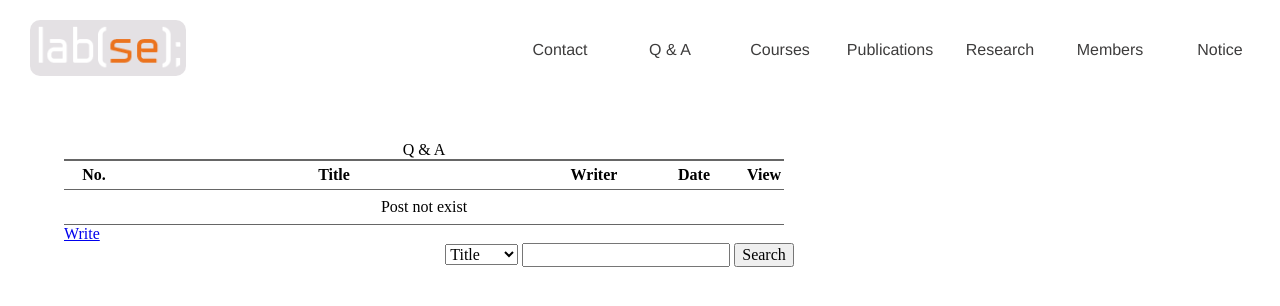
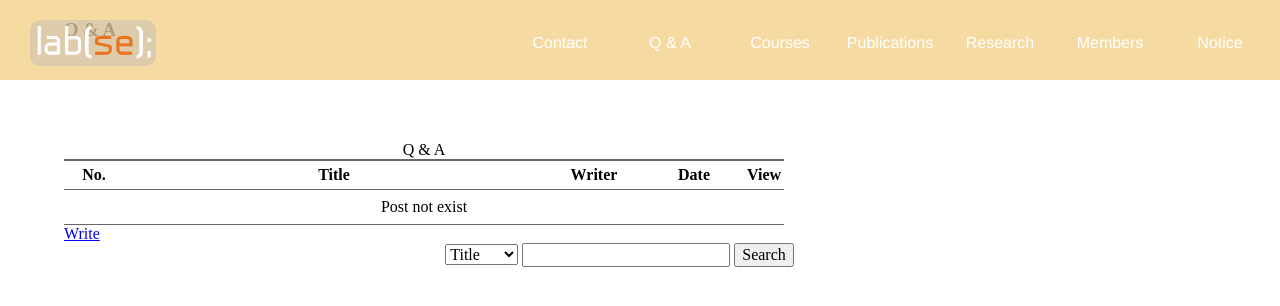
Before and after one commit to JuseobJang/webapp-project-selab, a PHP site: page /qa/board/index.php in a window 1280 px wide. Shown: the top 306 px of the page. Run offline with PHP 8.4, Linux system fonts and the light colour scheme; data that the repository does not hold is empty.

Commit message:
change menu color

```diff
--- a/css/menu.css
+++ b/css/menu.css
@@ -4,8 +4,8 @@ nav {
   top: 0;
   left: 0;
   width: 100%;
-  background: white;
-  height: 90px;
+  background: rgb(241, 204, 123, 0.7);
+  height: 80px;
 }
 
 nav a img {
@@ -13,8 +13,8 @@ nav a img {
   padding: 3px;
   float: left;
   background-color: rgba(185, 179, 185, 0.39);
-  height: 50px;
-  width: 150px;
+  height: 40px;
+  width: 120px;
   border-radius: 10px;
 }
 
@@ -25,7 +25,7 @@ nav ul {
 }
 
 nav ul li {
-  margin: 25px 10px 25px 0;
+  margin: 18px 10px 25px 0;
   border: 0;
   height: 30px;
   float: right;
@@ -38,7 +38,7 @@ nav ul li a {
   height: 50px;
   width: 100px;
   line-height: 50px;
-  color: rgb(61, 60, 60);
+  color: white;
   font-family: "Helvetica";
   text-decoration: none;
 }
```
Also changed, not shown: images/016-intelligent.png (added), images/025-security.png (added).
